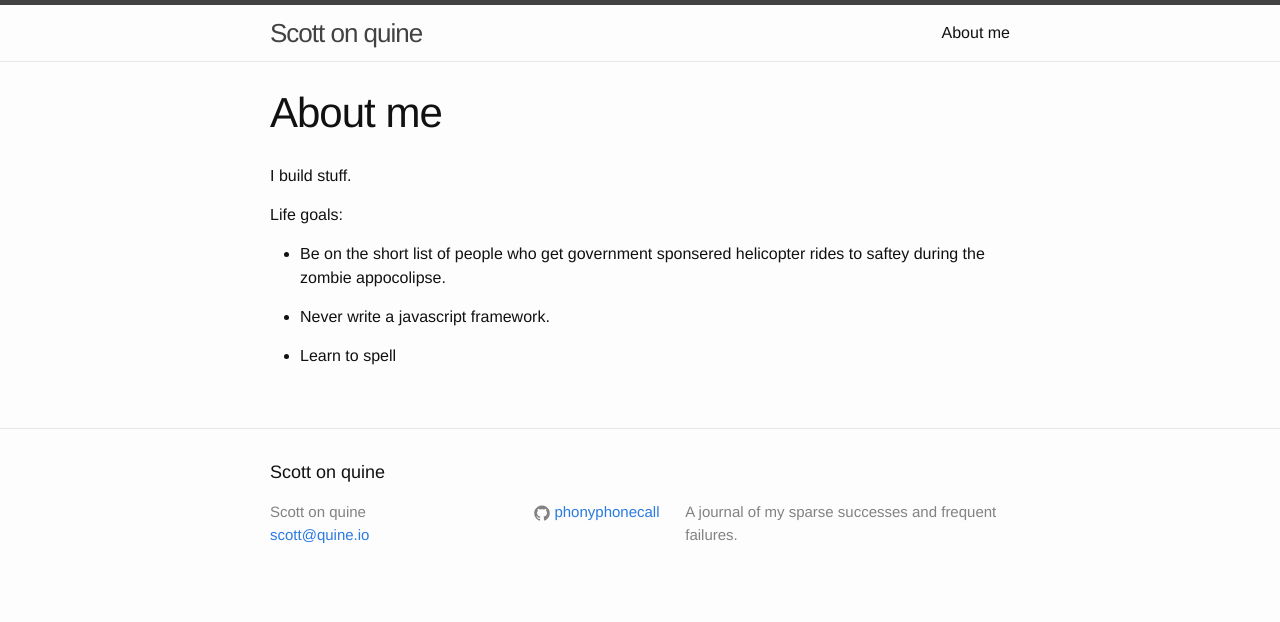
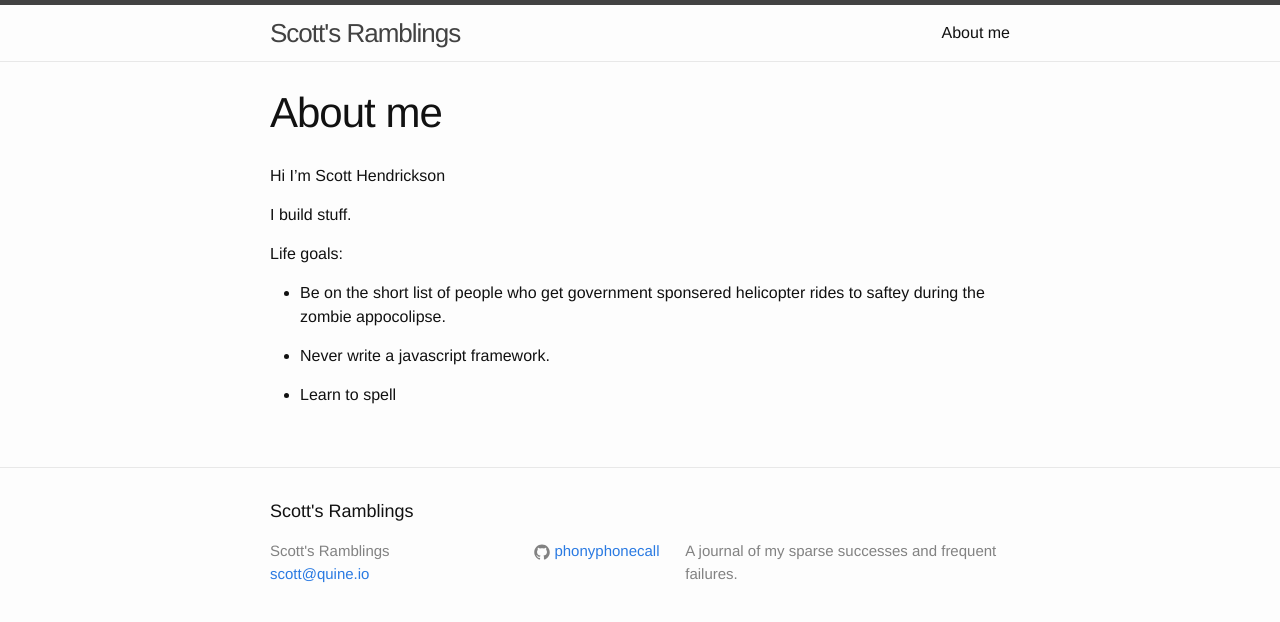
Before and after one commit to quine-io/scott.quine-io.github.io, a Jekyll site: the page built from about.md, in a window 1280 px wide. Shown: the top 622 px of the page. Built offline with Jekyll 4.4.1, drawn with Linux system fonts in a browser that asks for light colours.

Commit message:
update info

```diff
--- a/_config.yml
+++ b/_config.yml
@@ -1,5 +1,5 @@
 # Site settings
-title: Scott on quine
+title: Scott's Ramblings
 email: scott@quine.io
 description: > # this means to ignore newlines until "baseurl:"
     A journal of my sparse successes and frequent failures.
--- a/about.md
+++ b/about.md
@@ -3,6 +3,8 @@ layout: page
 title: About me
 permalink: /about/
 ---
+
+Hi I'm Scott Hendrickson
 
 I build stuff.
 
```
